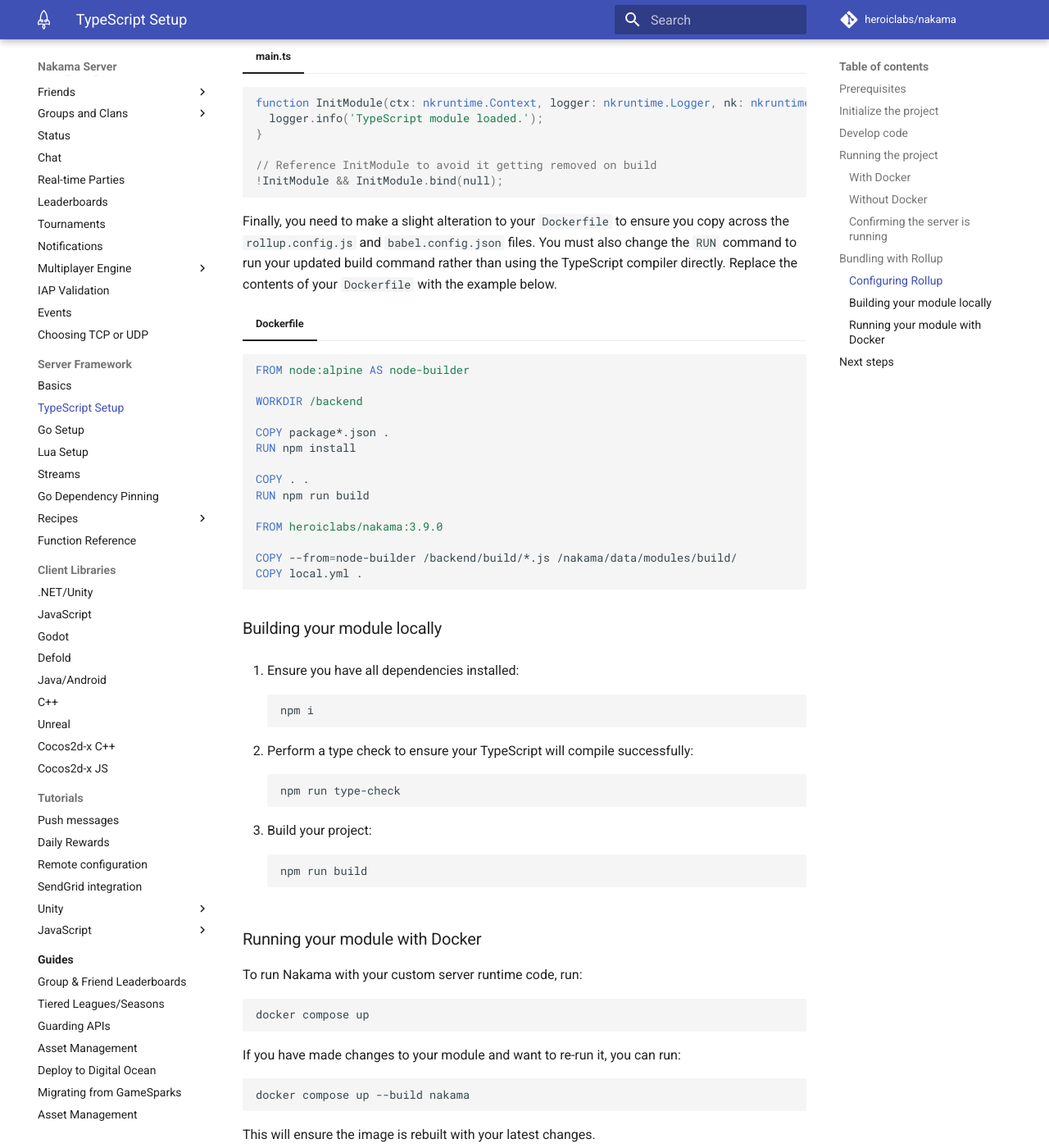
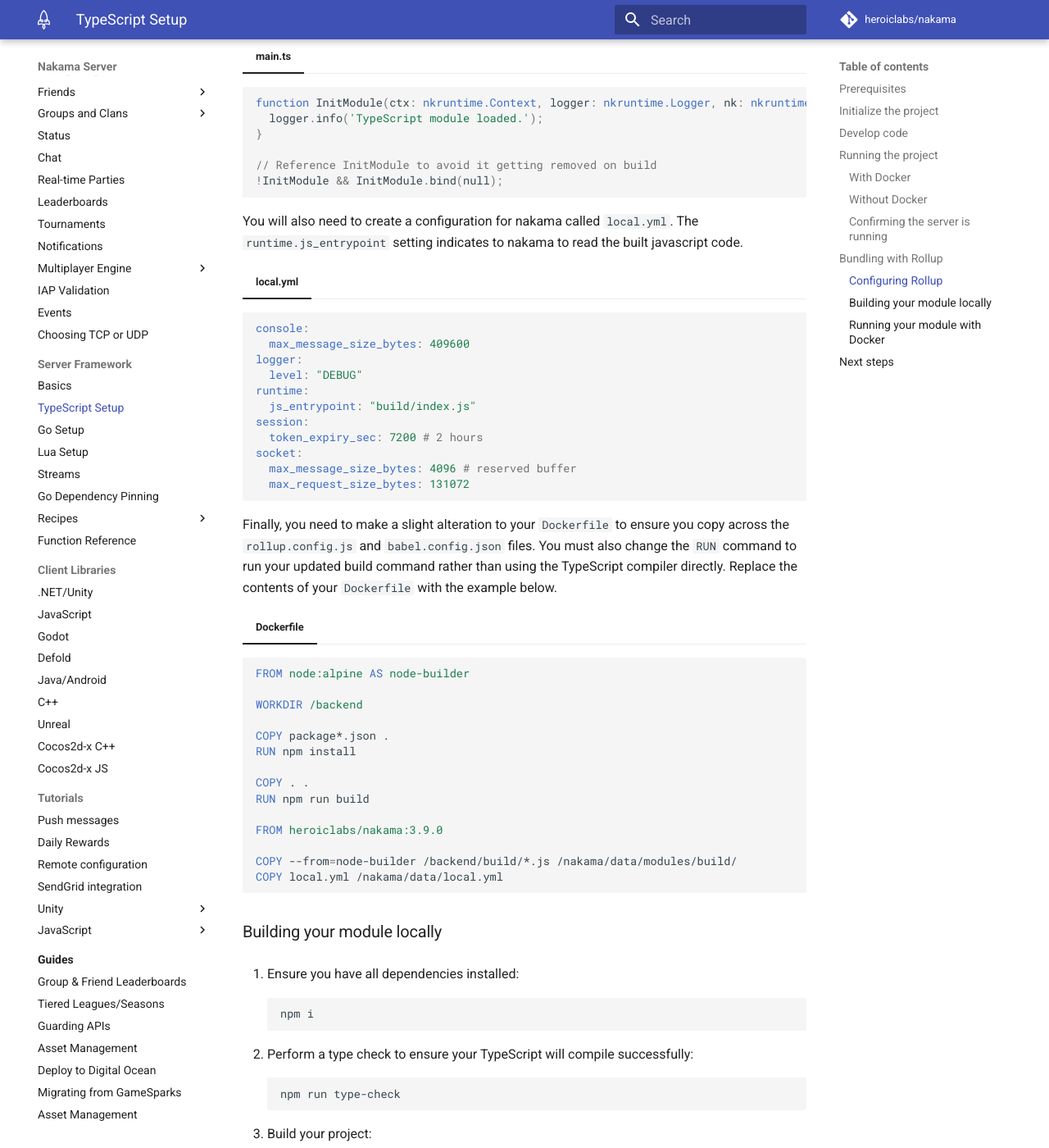
Before and after one commit to heroiclabs/nakama-docs, an MkDocs documentation site: the page built from docs/nakama/server-framework/typescript-setup.md, in a window 1280 px wide and 1400 px high, scrolled down 8260 px. Shown: the whole window at 82% size. Built offline with MkDocs 1.6.1 and Material for MkDocs 9.7.7, drawn with Linux system fonts in a browser that asks for light colours; comment, search, counter and statistics services are not loaded.

Commit message:
Add details about how to create the local.yml file (#231)
* Add details about how to create the local.yml file

* Update typescript-setup.md

````diff
--- a/docs/nakama/server-framework/typescript-setup.md
+++ b/docs/nakama/server-framework/typescript-setup.md
@@ -354,6 +354,22 @@
   // Reference InitModule to avoid it getting removed on build
   !InitModule && InitModule.bind(null);
   ```
+You will also need to create a configuration for nakama called `local.yml`. The `runtime.js_entrypoint` setting indicates to nakama to read the built javascript code.
+
+=== "local.yml"
+  ```yaml
+  console:
+    max_message_size_bytes: 409600
+  logger:
+    level: "DEBUG"
+  runtime:
+    js_entrypoint: "build/index.js"
+  session:
+    token_expiry_sec: 7200 # 2 hours
+  socket:
+    max_message_size_bytes: 4096 # reserved buffer
+    max_request_size_bytes: 131072
+  ```
 
 Finally, you need to make a slight alteration to your `Dockerfile` to ensure you copy across the `rollup.config.js` and `babel.config.json` files. You must also change the `RUN` command to run your updated build command rather than using the TypeScript compiler directly. Replace the contents of your `Dockerfile` with the example below.
 
@@ -372,7 +388,7 @@
   FROM heroiclabs/nakama:3.9.0
 
   COPY --from=node-builder /backend/build/*.js /nakama/data/modules/build/
-  COPY local.yml .
+  COPY local.yml /nakama/data/local.yml
   ```
 
 ### Building your module locally
````
